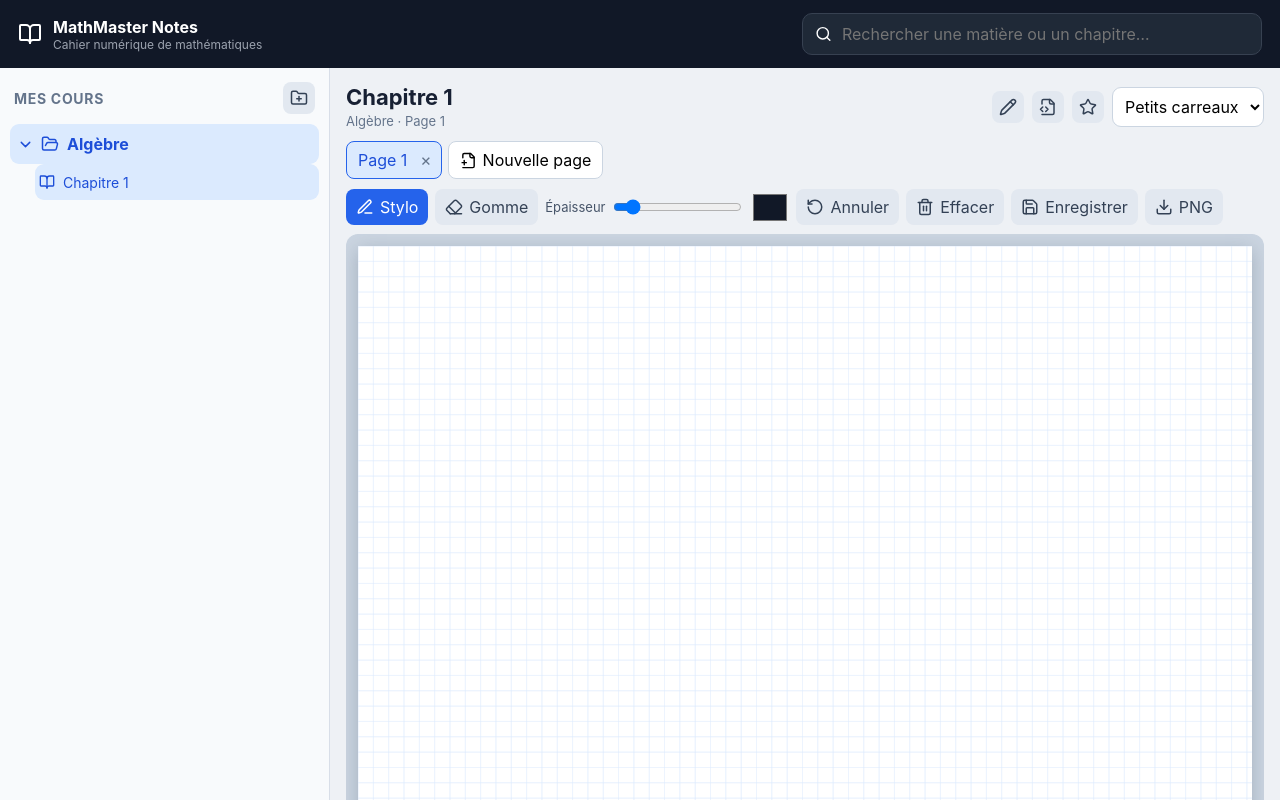
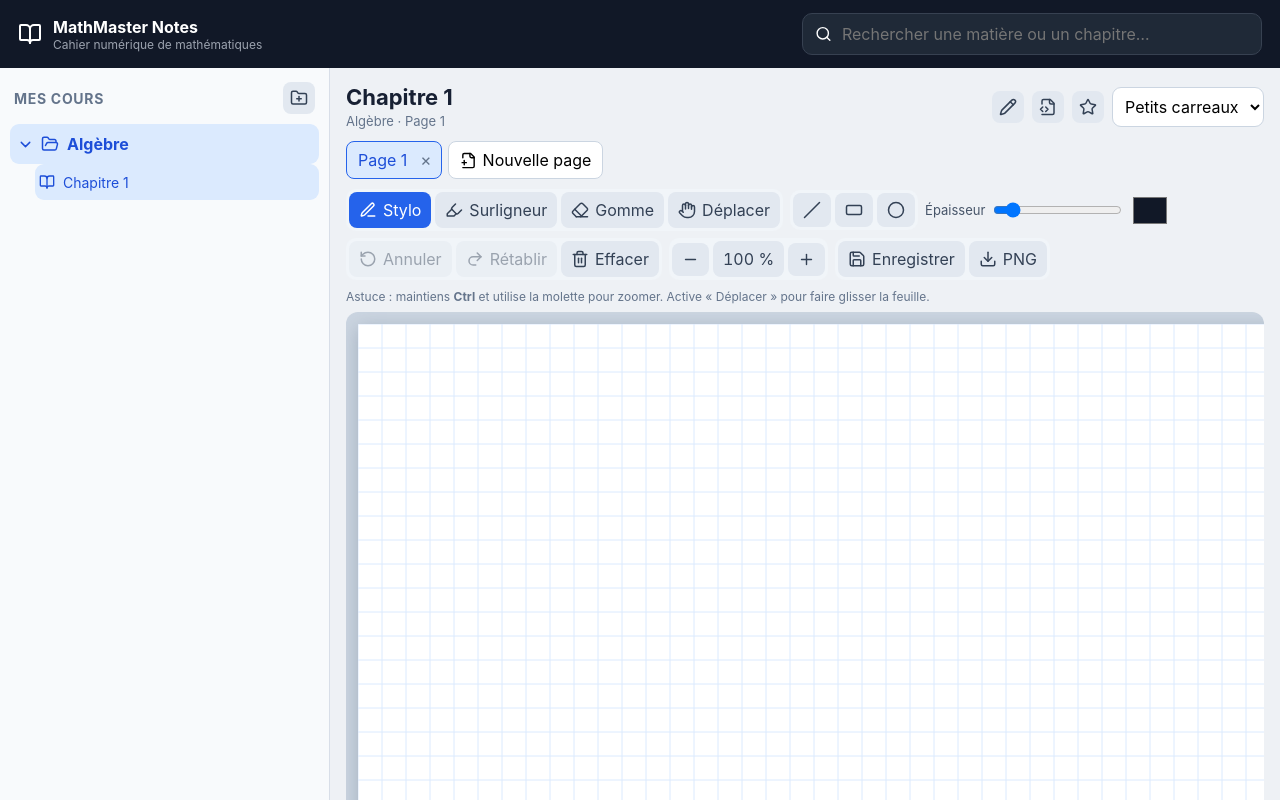
Before and after one commit to sunshineno/MathMaster---Notes, a React (Vite) app: page / in a window 1280 px wide. Shown: the top 800 px of the page. Built offline with nearby package versions, Linux system fonts and the light colour scheme.

Commit message:
Amélioration du moteur de dessin v0.3.2

```diff
--- a/package.json
+++ b/package.json
@@ -1,7 +1,7 @@
 {
   "name": "mathmaster-notes",
   "private": true,
-  "version": "0.3.1",
+  "version": "0.3.2",
   "type": "module",
   "scripts": {
     "dev": "vite",
--- a/src/components/CanvasBoard.tsx
+++ b/src/components/CanvasBoard.tsx
@@ -1,5 +1,21 @@
 import { useEffect, useRef, useState } from "react";
-import { Eraser, PenLine, RotateCcw, Trash2, Download, Save } from "lucide-react";
+import {
+  Circle,
+  Download,
+  Eraser,
+  Hand,
+  Highlighter,
+  Minus,
+  MousePointer2,
+  PenLine,
+  Plus,
+  RectangleHorizontal,
+  Redo2,
+  RotateCcw,
+  Save,
+  Slash,
+  Trash2
+} from "lucide-react";
 import type { PaperType } from "../types";
 
 interface Props {
@@ -8,104 +24,342 @@ interface Props {
   onSave: (dataUrl: string) => void;
 }
 
-type Tool = "pen" | "eraser";
+type Tool =
+  | "pen"
+  | "highlighter"
+  | "eraser"
+  | "pan"
+  | "line"
+  | "rectangle"
+  | "ellipse";
+
+interface Point {
+  x: number;
+  y: number;
+  pressure: number;
+}
 
 export default function CanvasBoard({ dataUrl, paper, onSave }: Props) {
   const canvasRef = useRef<HTMLCanvasElement>(null);
+  const wrapRef = useRef<HTMLDivElement>(null);
   const drawing = useRef(false);
-  const last = useRef({ x: 0, y: 0 });
+  const last = useRef<Point>({ x: 0, y: 0, pressure: 0.5 });
+  const shapeStart = useRef<Point | null>(null);
+  const shapeSnapshot = useRef<string | null>(null);
+  const panStart = useRef({ x: 0, y: 0, left: 0, top: 0 });
+
   const [tool, setTool] = useState<Tool>("pen");
   const [width, setWidth] = useState(4);
   const [color, setColor] = useState("#111827");
+  const [zoom, setZoom] = useState(1);
   const [history, setHistory] = useState<string[]>([]);
+  const [future, setFuture] = useState<string[]>([]);
 
-  const drawPaper = (ctx: CanvasRenderingContext2D, w: number, h: number) => {
+  const canvasWidth = 1400;
+  const canvasHeight = 1000;
+
+  const drawPaper = (
+    ctx: CanvasRenderingContext2D,
+    widthPx: number,
+    heightPx: number
+  ) => {
     ctx.save();
+    ctx.globalCompositeOperation = "source-over";
+    ctx.globalAlpha = 1;
     ctx.fillStyle = "#ffffff";
-    ctx.fillRect(0, 0, w, h);
+    ctx.fillRect(0, 0, widthPx, heightPx);
     ctx.strokeStyle = "#dbeafe";
     ctx.fillStyle = "#bfdbfe";
     ctx.lineWidth = 1;
 
     if (paper === "grid") {
-      for (let x = 0; x < w; x += 24) {
-        ctx.beginPath(); ctx.moveTo(x, 0); ctx.lineTo(x, h); ctx.stroke();
+      for (let x = 0; x < widthPx; x += 24) {
+        ctx.beginPath();
+        ctx.moveTo(x, 0);
+        ctx.lineTo(x, heightPx);
+        ctx.stroke();
       }
-      for (let y = 0; y < h; y += 24) {
-        ctx.beginPath(); ctx.moveTo(0, y); ctx.lineTo(w, y); ctx.stroke();
+      for (let y = 0; y < heightPx; y += 24) {
+        ctx.beginPath();
+        ctx.moveTo(0, y);
+        ctx.lineTo(widthPx, y);
+        ctx.stroke();
       }
     }
+
     if (paper === "lined") {
-      for (let y = 40; y < h; y += 32) {
-        ctx.beginPath(); ctx.moveTo(0, y); ctx.lineTo(w, y); ctx.stroke();
+      for (let y = 40; y < heightPx; y += 32) {
+        ctx.beginPath();
+        ctx.moveTo(0, y);
+        ctx.lineTo(widthPx, y);
+        ctx.stroke();
       }
     }
+
     if (paper === "dots") {
-      for (let x = 16; x < w; x += 24) {
-        for (let y = 16; y < h; y += 24) {
-          ctx.beginPath(); ctx.arc(x, y, 1.2, 0, Math.PI * 2); ctx.fill();
+      for (let x = 16; x < widthPx; x += 24) {
+        for (let y = 16; y < heightPx; y += 24) {
+          ctx.beginPath();
+          ctx.arc(x, y, 1.2, 0, Math.PI * 2);
+          ctx.fill();
         }
       }
     }
+
     ctx.restore();
   };
 
   const loadImage = (url: string) => {
     const canvas = canvasRef.current;
     if (!canvas) return;
+
     const ctx = canvas.getContext("2d");
     if (!ctx) return;
+
     drawPaper(ctx, canvas.width, canvas.height);
+
     if (!url) return;
+
     const image = new Image();
-    image.onload = () => ctx.drawImage(image, 0, 0, canvas.width, canvas.height);
+    image.onload = () => {
+      ctx.save();
+      ctx.globalCompositeOperation = "source-over";
+      ctx.globalAlpha = 1;
+      ctx.drawImage(image, 0, 0, canvas.width, canvas.height);
+      ctx.restore();
+    };
     image.src = url;
   };
 
   useEffect(() => {
     const canvas = canvasRef.current;
     if (!canvas) return;
-    canvas.width = 1400;
-    canvas.height = 1000;
+
+    canvas.width = canvasWidth;
+    canvas.height = canvasHeight;
     loadImage(dataUrl);
+    setHistory([]);
+    setFuture([]);
   }, [dataUrl, paper]);
 
-  const point = (event: React.PointerEvent<HTMLCanvasElement>) => {
+  const point = (event: React.PointerEvent<HTMLCanvasElement>): Point => {
     const canvas = canvasRef.current!;
     const rect = canvas.getBoundingClientRect();
+
     return {
-      x: (event.clientX - rect.left) * (canvas.width / rect.width),
-      y: (event.clientY - rect.top) * (canvas.height / rect.height)
+      x: ((event.clientX - rect.left) / rect.width) * canvas.width,
+      y: ((event.clientY - rect.top) / rect.height) * canvas.height,
+      pressure: event.pointerType === "pen" ? event.pressure || 0.55 : 0.7
     };
+  };
+
+  const rememberCurrentState = () => {
+    const canvas = canvasRef.current;
+    if (!canvas) return;
+
+    setHistory(previous => [...previous.slice(-29), canvas.toDataURL()]);
+    setFuture([]);
+  };
+
+  const restoreFromUrl = (url: string) => {
+    const canvas = canvasRef.current;
+    if (!canvas) return;
+
+    const ctx = canvas.getContext("2d");
+    if (!ctx) return;
+
+    const image = new Image();
+    image.onload = () => {
+      ctx.clearRect(0, 0, canvas.width, canvas.height);
+      ctx.drawImage(image, 0, 0, canvas.width, canvas.height);
+    };
+    image.src = url;
+  };
+
+  const configureStroke = (
+    ctx: CanvasRenderingContext2D,
+    currentPoint: Point
+  ) => {
+    ctx.lineCap = "round";
+    ctx.lineJoin = "round";
+
+    if (tool === "eraser") {
+      ctx.globalCompositeOperation = "destination-out";
+      ctx.globalAlpha = 1;
+      ctx.lineWidth = Math.max(12, width * 3);
+      return;
+    }
+
+    ctx.globalCompositeOperation = "source-over";
+    ctx.strokeStyle = color;
+
+    if (tool === "highlighter") {
+      ctx.globalAlpha = 0.28;
+      ctx.lineWidth = Math.max(14, width * 4);
+      return;
+    }
+
+    ctx.globalAlpha = 1;
+    const pressureFactor =
+      currentPoint.pressure > 0 ? Math.max(0.45, currentPoint.pressure * 1.35) : 1;
+    ctx.lineWidth = width * pressureFactor;
   };
 
   const pointerDown = (event: React.PointerEvent<HTMLCanvasElement>) => {
     const canvas = canvasRef.current!;
+    const currentPoint = point(event);
+
     canvas.setPointerCapture(event.pointerId);
-    setHistory(prev => [...prev.slice(-19), canvas.toDataURL()]);
     drawing.current = true;
-    last.current = point(event);
+    last.current = currentPoint;
+
+    if (tool === "pan") {
+      const wrap = wrapRef.current;
+      if (!wrap) return;
+
+      panStart.current = {
+        x: event.clientX,
+        y: event.clientY,
+        left: wrap.scrollLeft,
+        top: wrap.scrollTop
+      };
+      return;
+    }
+
+    rememberCurrentState();
+
+    if (tool === "line" || tool === "rectangle" || tool === "ellipse") {
+      shapeStart.current = currentPoint;
+      shapeSnapshot.current = canvas.toDataURL();
+    }
+  };
+
+  const drawShapePreview = (currentPoint: Point) => {
+    const canvas = canvasRef.current;
+    const start = shapeStart.current;
+    const snapshot = shapeSnapshot.current;
+    if (!canvas || !start || !snapshot) return;
+
+    const ctx = canvas.getContext("2d");
+    if (!ctx) return;
+
+    const image = new Image();
+    image.onload = () => {
+      ctx.clearRect(0, 0, canvas.width, canvas.height);
+      ctx.drawImage(image, 0, 0, canvas.width, canvas.height);
+      ctx.save();
+      configureStroke(ctx, currentPoint);
+      ctx.globalAlpha = 1;
+      ctx.globalCompositeOperation = "source-over";
+      ctx.lineWidth = width;
+      ctx.strokeStyle = color;
+
+      if (tool === "line") {
+        ctx.beginPath();
+        ctx.moveTo(start.x, start.y);
+        ctx.lineTo(currentPoint.x, currentPoint.y);
+        ctx.stroke();
+      }
+
+      if (tool === "rectangle") {
+        ctx.strokeRect(
+          start.x,
+          start.y,
+          currentPoint.x - start.x,
+          currentPoint.y - start.y
+        );
+      }
+
+      if (tool === "ellipse") {
+        const centerX = (start.x + currentPoint.x) / 2;
+        const centerY = (start.y + currentPoint.y) / 2;
+        const radiusX = Math.abs(currentPoint.x - start.x) / 2;
+        const radiusY = Math.abs(currentPoint.y - start.y) / 2;
+
+        ctx.beginPath();
+        ctx.ellipse(centerX, centerY, radiusX, radiusY, 0, 0, Math.PI * 2);
+        ctx.stroke();
+      }
+
+      ctx.restore();
+    };
+    image.src = snapshot;
   };
 
   const pointerMove = (event: React.PointerEvent<HTMLCanvasElement>) => {
     if (!drawing.current) return;
+
+    if (tool === "pan") {
+      const wrap = wrapRef.current;
+      if (!wrap) return;
+
+      wrap.scrollLeft =
+        panStart.current.left - (event.clientX - panStart.current.x);
+      wrap.scrollTop =
+        panStart.current.top - (event.clientY - panStart.current.y);
+      return;
+    }
+
     const canvas = canvasRef.current!;
     const ctx = canvas.getContext("2d")!;
-    const next = point(event);
-    ctx.lineCap = "round";
-    ctx.lineJoin = "round";
-    ctx.lineWidth = width * (event.pointerType === "pen" ? Math.max(0.55, event.pressure || 0.7) : 1);
-    ctx.strokeStyle = color;
-    ctx.globalCompositeOperation = tool === "eraser" ? "destination-out" : "source-over";
+    const currentPoint = point(event);
+
+    if (tool === "line" || tool === "rectangle" || tool === "ellipse") {
+      drawShapePreview(currentPoint);
+      return;
+    }
+
+    ctx.save();
+    configureStroke(ctx, currentPoint);
     ctx.beginPath();
     ctx.moveTo(last.current.x, last.current.y);
-    ctx.lineTo(next.x, next.y);
+    ctx.quadraticCurveTo(
+      last.current.x,
+      last.current.y,
+      (last.current.x + currentPoint.x) / 2,
+      (last.current.y + currentPoint.y) / 2
+    );
     ctx.stroke();
-    last.current = next;
+    ctx.restore();
+
+    last.current = currentPoint;
   };
 
   const pointerUp = () => {
     drawing.current = false;
+    shapeStart.current = null;
+    shapeSnapshot.current = null;
+  };
+
+  const undo = () => {
+    const canvas = canvasRef.current;
+    const previous = history.at(-1);
+    if (!canvas || !previous) return;
+
+    setFuture(items => [...items, canvas.toDataURL()]);
+    setHistory(items => items.slice(0, -1));
+    restoreFromUrl(previous);
+  };
+
+  const redo = () => {
+    const canvas = canvasRef.current;
+    const next = future.at(-1);
+    if (!canvas || !next) return;
+
+    setHistory(items => [...items, canvas.toDataURL()]);
+    setFuture(items => items.slice(0, -1));
+    restoreFromUrl(next);
+  };
+
+  const clear = () => {
+    const canvas = canvasRef.current;
+    if (!canvas) return;
+
+    rememberCurrentState();
+    const ctx = canvas.getContext("2d");
+    if (!ctx) return;
+
+    drawPaper(ctx, canvas.width, canvas.height);
   };
 
   const save = () => {
@@ -113,43 +367,157 @@ export default function CanvasBoard({ dataUrl, paper, onSave }: Props) {
     if (canvas) onSave(canvas.toDataURL("image/png"));
   };
 
-  const undo = () => {
-    const previous = history.at(-1);
-    if (!previous) return;
-    setHistory(h => h.slice(0, -1));
-    loadImage(previous);
-  };
+  const download = () => {
+    const canvas = canvasRef.current;
+    if (!canvas) return;
 
-  const clear = () => {
-    const canvas = canvasRef.current!;
-    setHistory(prev => [...prev.slice(-19), canvas.toDataURL()]);
-    const ctx = canvas.getContext("2d")!;
-    drawPaper(ctx, canvas.width, canvas.height);
-  };
-
-  const download = () => {
-    const canvas = canvasRef.current!;
     const link = document.createElement("a");
     link.download = "mathmaster-note.png";
     link.href = canvas.toDataURL("image/png");
     link.click();
   };
 
+  const changeZoom = (nextZoom: number) => {
+    setZoom(Math.min(2.5, Math.max(0.5, nextZoom)));
+  };
+
+  const handleWheel = (event: React.WheelEvent<HTMLDivElement>) => {
+    if (!event.ctrlKey) return;
+    event.preventDefault();
+    changeZoom(zoom + (event.deltaY < 0 ? 0.1 : -0.1));
+  };
+
   return (
     <div className="canvas-section">
       <div className="toolbar">
-        <button className={tool === "pen" ? "active" : ""} onClick={() => setTool("pen")}><PenLine size={18}/> Stylo</button>
-        <button className={tool === "eraser" ? "active" : ""} onClick={() => setTool("eraser")}><Eraser size={18}/> Gomme</button>
-        <label>Épaisseur <input type="range" min="1" max="30" value={width} onChange={e => setWidth(Number(e.target.value))}/></label>
-        <input className="color-picker" type="color" value={color} onChange={e => setColor(e.target.value)}/>
-        <button onClick={undo}><RotateCcw size={18}/> Annuler</button>
-        <button onClick={clear}><Trash2 size={18}/> Effacer</button>
-        <button onClick={save}><Save size={18}/> Enregistrer</button>
-        <button onClick={download}><Download size={18}/> PNG</button>
+        <div className="tool-group">
+          <button
+            className={tool === "pen" ? "active" : ""}
+            onClick={() => setTool("pen")}
+          >
+            <PenLine size={18} /> Stylo
+          </button>
+          <button
+            className={tool === "highlighter" ? "active" : ""}
+            onClick={() => setTool("highlighter")}
+          >
+            <Highlighter size={18} /> Surligneur
+          </button>
+          <button
+            className={tool === "eraser" ? "active" : ""}
+            onClick={() => setTool("eraser")}
+          >
+            <Eraser size={18} /> Gomme
+          </button>
+          <button
+            className={tool === "pan" ? "active" : ""}
+            onClick={() => setTool("pan")}
+          >
+            <Hand size={18} /> Déplacer
+          </button>
         </div>
-      <div className="canvas-wrap">
+
+        <div className="tool-group">
+          <button
+            className={tool === "line" ? "active" : ""}
+            onClick={() => setTool("line")}
+            title="Tracer un segment"
+          >
+            <Slash size={18} />
+          </button>
+          <button
+            className={tool === "rectangle" ? "active" : ""}
+            onClick={() => setTool("rectangle")}
+            title="Tracer un rectangle"
+          >
+            <RectangleHorizontal size={18} />
+          </button>
+          <button
+            className={tool === "ellipse" ? "active" : ""}
+            onClick={() => setTool("ellipse")}
+            title="Tracer une ellipse"
+          >
+            <Circle size={18} />
+          </button>
+        </div>
+
+        <label>
+          Épaisseur
+          <input
+            type="range"
+            min="1"
+            max="30"
+            value={width}
+            onChange={event => setWidth(Number(event.target.value))}
+          />
+        </label>
+
+        <input
+          className="color-picker"
+          type="color"
+          value={color}
+          onChange={event => setColor(event.target.value)}
+          aria-label="Couleur du trait"
+        />
+
+        <div className="tool-group">
+          <button onClick={undo} disabled={history.length === 0}>
+            <RotateCcw size={18} /> Annuler
+          </button>
+          <button onClick={redo} disabled={future.length === 0}>
+            <Redo2 size={18} /> Rétablir
+          </button>
+          <button onClick={clear}>
+            <Trash2 size={18} /> Effacer
+          </button>
+        </div>
+
+        <div className="tool-group zoom-controls">
+          <button onClick={() => changeZoom(zoom - 0.1)} title="Dézoomer">
+            <Minus size={17} />
+          </button>
+          <button
+            className="zoom-value"
+            onClick={() => changeZoom(1)}
+            title="Réinitialiser le zoom"
+          >
+            {Math.round(zoom * 100)} %
+          </button>
+          <button onClick={() => changeZoom(zoom + 0.1)} title="Zoomer">
+            <Plus size={17} />
+          </button>
+        </div>
+
+        <div className="tool-group">
+          <button onClick={save}>
+            <Save size={18} /> Enregistrer
+          </button>
+          <button onClick={download}>
+            <Download size={18} /> PNG
+          </button>
+        </div>
+      </div>
+
+      <p className="canvas-help">
+        Astuce : maintiens <strong>Ctrl</strong> et utilise la molette pour zoomer.
+        Active « Déplacer » pour faire glisser la feuille.
+      </p>
+
+      <div className="canvas-wrap" ref={wrapRef} onWheel={handleWheel}>
+        <div
+          className="canvas-stage"
+          style={{
+            width: `${canvasWidth * zoom}px`,
+            height: `${canvasHeight * zoom}px`
+          }}
+        >
           <canvas
             ref={canvasRef}
+            style={{
+              width: `${canvasWidth * zoom}px`,
+              height: `${canvasHeight * zoom}px`,
+              cursor: tool === "pan" ? "grab" : "crosshair"
+            }}
             onPointerDown={pointerDown}
             onPointerMove={pointerMove}
             onPointerUp={pointerUp}
@@ -157,5 +525,6 @@ export default function CanvasBoard({ dataUrl, paper, onSave }: Props) {
           />
         </div>
       </div>
+    </div>
   );
 }
--- a/src/styles.css
+++ b/src/styles.css
@@ -492,3 +492,60 @@ canvas {
     opacity: 1;
   }
 }
+
+
+/* v0.3.2 — outils de dessin et zoom */
+.tool-group {
+  display: inline-flex;
+  align-items: center;
+  gap: 4px;
+  padding: 3px;
+  border-radius: 10px;
+  background: #f1f5f9;
+}
+
+.toolbar button:disabled {
+  cursor: not-allowed;
+  opacity: .45;
+}
+
+.zoom-controls .zoom-value {
+  min-width: 64px;
+  justify-content: center;
+  font-variant-numeric: tabular-nums;
+}
+
+.canvas-help {
+  margin: 0 0 8px;
+  color: #64748b;
+  font-size: 12px;
+}
+
+.canvas-wrap {
+  max-height: 72vh;
+  overflow: auto;
+  position: relative;
+}
+
+.canvas-stage {
+  position: relative;
+  margin: 0 auto;
+  transform-origin: top left;
+}
+
+.canvas-stage canvas {
+  max-width: none;
+  margin: 0;
+  user-select: none;
+  -webkit-user-select: none;
+}
+
+@media (max-width: 700px) {
+  .tool-group {
+    flex-wrap: wrap;
+  }
+
+  .canvas-wrap {
+    max-height: 66vh;
+  }
+}
```
Also changed, not shown: INSTRUCTIONS.txt (added). Lines whose indentation alone changed are shown as unchanged.
